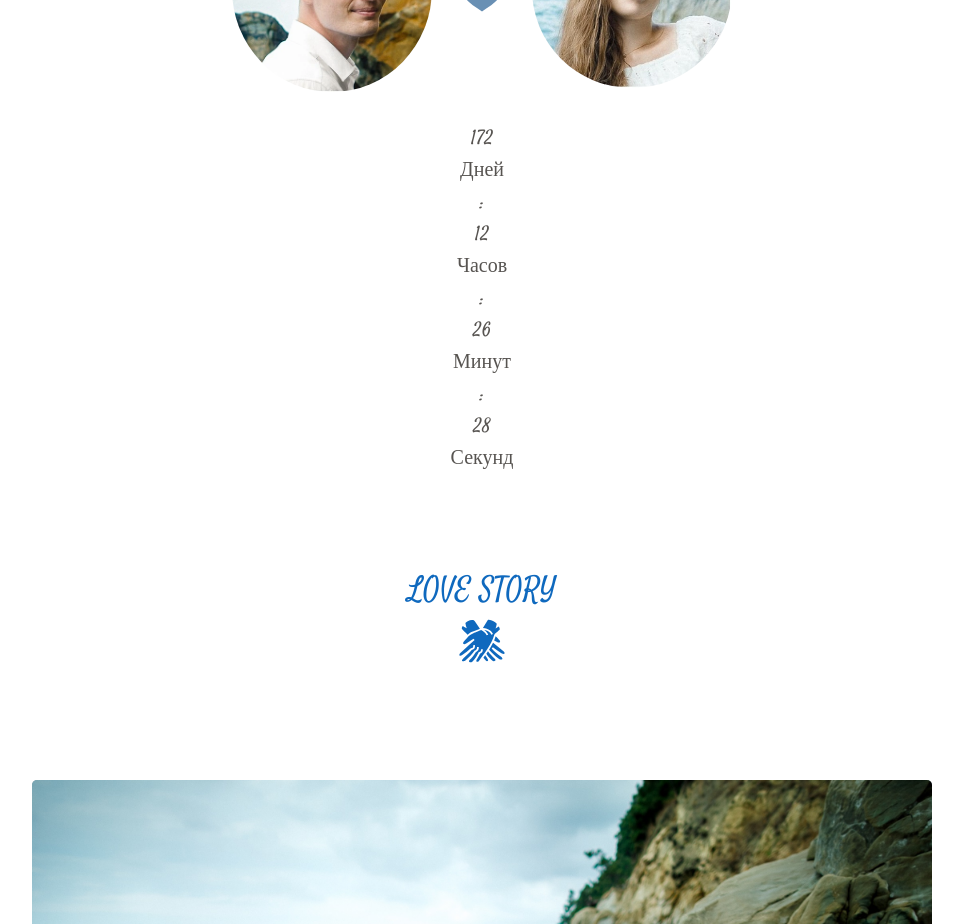
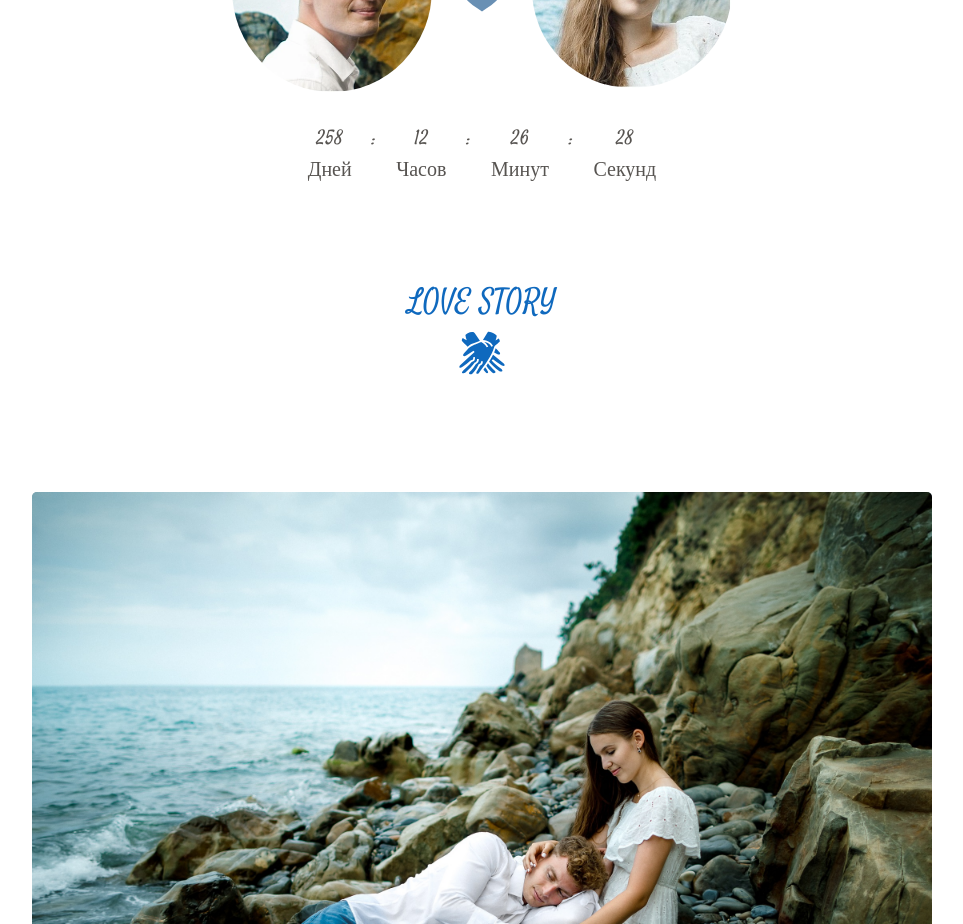
Before and after one commit to dicreate/wedding_invitation, a React (Vite) app: page / in a window 1280 px wide. Shown: the part 1500-2424 px from the top of the page, without its empty margins (158-1121 px from the left). Built offline with nearby package versions, Linux system fonts and the light colour scheme.

Commit message:
fix: fix warning on Timer

```diff
--- a/src/components/Timer/index.module.scss
+++ b/src/components/Timer/index.module.scss
@@ -0,0 +1,5 @@
+.timer {
+   display: flex;
+   justify-content: center;
+   gap: 20px;
+}
--- a/src/components/Timer/index.tsx
+++ b/src/components/Timer/index.tsx
@@ -1,4 +1,4 @@
-import { useState, useRef, useEffect } from "react";
+import { useState, useEffect } from "react";
 import style from './index.module.scss'
 
 const Timer = () => {
@@ -7,40 +7,40 @@ const Timer = () => {
    const [timerMinutes, setTimerMinutes] = useState<string>('00');
    const [timerSeconds, setTimerSeconds] = useState<string>('00');
 
-   let interval = useRef();
+   useEffect(() => {
+      const startTimer = () => {
+         const countdownDate = new Date('August 24, 2024 00:00:00').getTime();
 
-   const startTimer = () => {
-      const countdownDate = new Date('May 30, 2024 00:00:00').getTime();
-
-      interval = setInterval(() => {
+         const interval = setInterval(() => {
             const now = new Date().getTime();
             const distance = countdownDate - now;
             const days = Math.floor(distance / (1000 * 60 * 60 * 24));
-         const hours = Math.floor((distance % (1000 * 60 * 60 * 24) / (1000 * 60 * 60)));
+            const hours = Math.floor((distance % (1000 * 60 * 60 * 24)) / (1000 * 60 * 60));
             const minutes = Math.floor((distance % (1000 * 60 * 60)) / (1000 * 60));
             const seconds = Math.floor((distance % (1000 * 60)) / 1000);
 
             if (distance < 0) {
-            //stop timer
-            clearInterval(interval.current);
+               // Stop timer
+               clearInterval(interval);
             } else {
-            // update timer
+               // Update timer
                setTimerDays(String(days));
                setTimerHours(String(hours));
                setTimerMinutes(String(minutes));
                setTimerSeconds(String(seconds));
             }
-      }, 1000)
+         }, 1000);
+
+         return () => clearInterval(interval); // Clear interval when the component unmounts
       };
 
-   useEffect(() => {
-      startTimer();
-      return () => {
-         clearInterval(interval.current);
-      }
-   }, [])
+      const cleanupInterval = startTimer(); // Start the timer and store the returned interval ID for cleanup
+
+      return () => cleanupInterval(); // Return the cleanup function
+   }, []);
 
    return (
+      <div className={style.container}>
          <div className={style.timer}>
             <div>
                <p>{timerDays}</p>
@@ -62,6 +62,8 @@ const Timer = () => {
                <p><small>Секунд</small></p>
             </div>
          </div>
+      </div>
+
    )
 }
 
```
Lines whose indentation alone changed are shown as unchanged.
